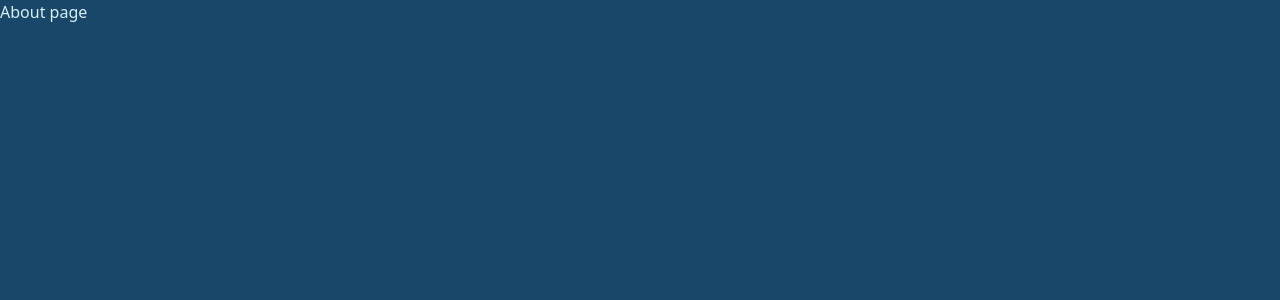
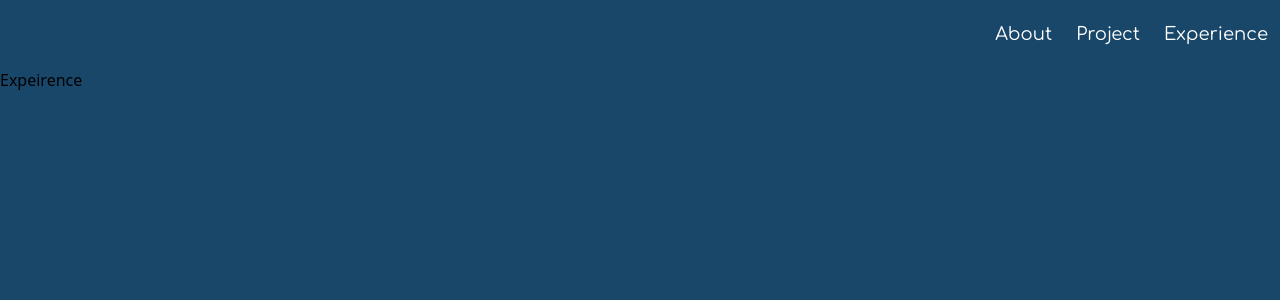
Before and after one commit to Ftyma/tyma-portfolio, a React (Vite) app: page /experience in a window 1280 px wide. Shown: the top 300 px of the page. Built offline with nearby package versions, Linux system fonts and the light colour scheme; the HTML template or start-up script is replaced by a standard one; a web font is replaced by a local one.

Commit message:
add components

```diff
--- a/src/App.tsx
+++ b/src/App.tsx
@@ -1,11 +1,8 @@
-import About from "./components/About";
+import { RouterProvider } from "react-router-dom";
+import Router from "./routes";
 
 function App() {
-  return (
-    <>
-      <About />
-    </>
-  );
+  return <RouterProvider router={Router} />;
 }
 
 export default App;
--- /dev/null
+++ b/src/components/Experience.tsx
@@ -0,0 +1,5 @@
+const Experience = () => {
+  return <div>Expeirence</div>;
+};
+
+export default Experience;
--- /dev/null
+++ b/src/components/Navbar.tsx
@@ -0,0 +1,24 @@
+import { Link } from "react-router-dom";
+
+let navList = [
+  { title: "About", url: "/about" },
+  { title: "Project", url: "/project" },
+  { title: "Experience", url: "/experience" },
+];
+const Navbar = () => {
+  return (
+    <div>
+      <nav className="w-full flex py-5 text-white text-lg font-comfortaa justify-end ">
+        <ul>
+          {navList.map((list, i) => (
+            <Link to={list.url} key={i} className="mx-3">
+              {list.title}
+            </Link>
+          ))}
+        </ul>
+      </nav>
+    </div>
+  );
+};
+
+export default Navbar;
--- /dev/null
+++ b/src/components/Project.tsx
@@ -0,0 +1,5 @@
+const Project = () => {
+  return <div>Project</div>;
+};
+
+export default Project;
--- /dev/null
+++ b/src/layout/index.tsx
@@ -0,0 +1,13 @@
+import { Outlet } from "react-router-dom";
+import Navbar from "../components/Navbar";
+
+const LayoutMain = () => {
+  return (
+    <>
+      <Navbar />
+      <Outlet />
+    </>
+  );
+};
+
+export default LayoutMain;
--- /dev/null
+++ b/src/routes/index.tsx
@@ -0,0 +1,19 @@
+import { createBrowserRouter } from "react-router-dom";
+import About from "../components/About";
+import Experience from "../components/Experience";
+import Project from "../components/Project";
+import LayoutMain from "../layout";
+
+const Router = createBrowserRouter([
+  {
+    path: "/",
+    element: <LayoutMain />,
+    children: [
+      { path: "/about", element: <About /> },
+      { path: "/project", element: <Project /> },
+      { path: "/experience", element: <Experience /> },
+    ],
+  },
+]);
+
+export default Router;
```
